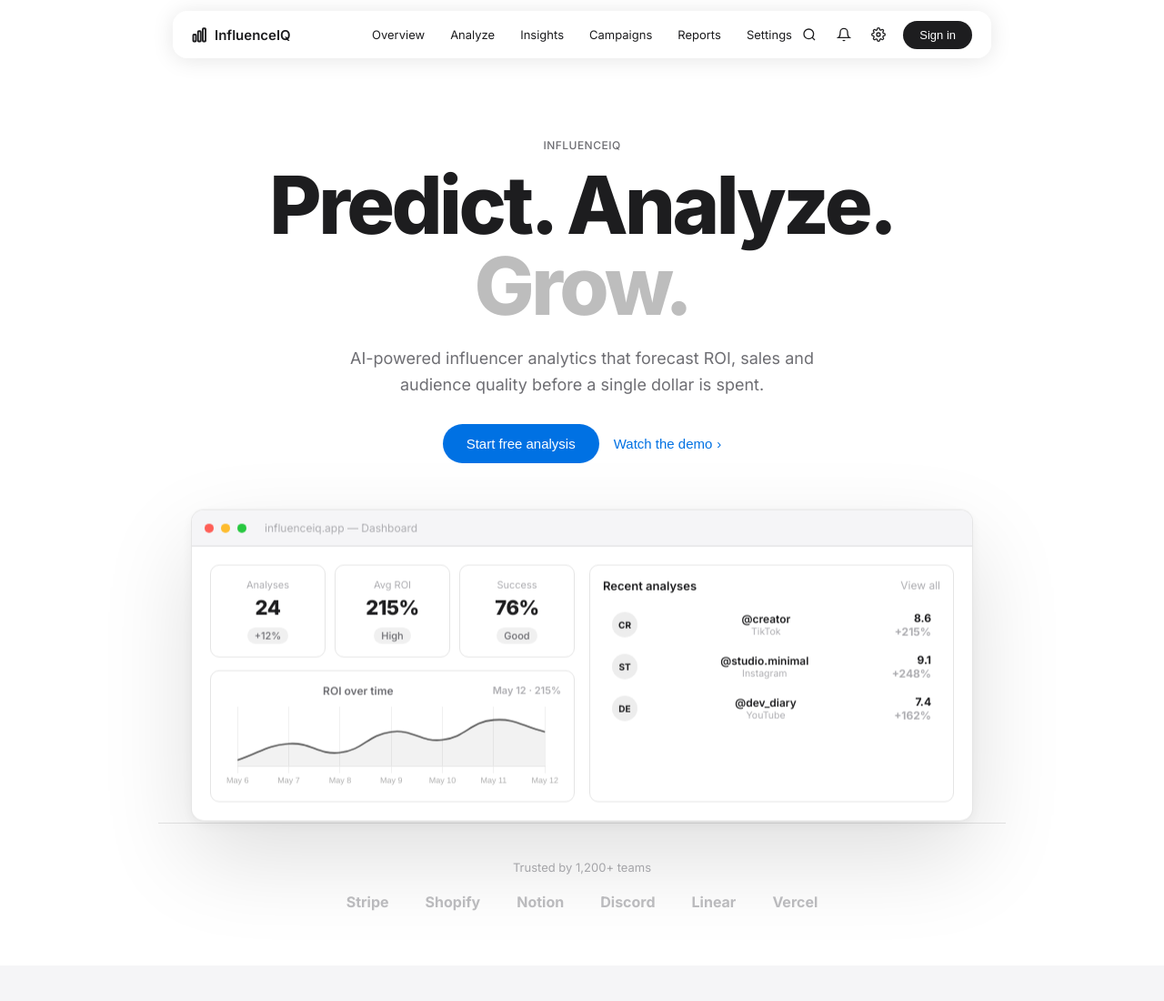
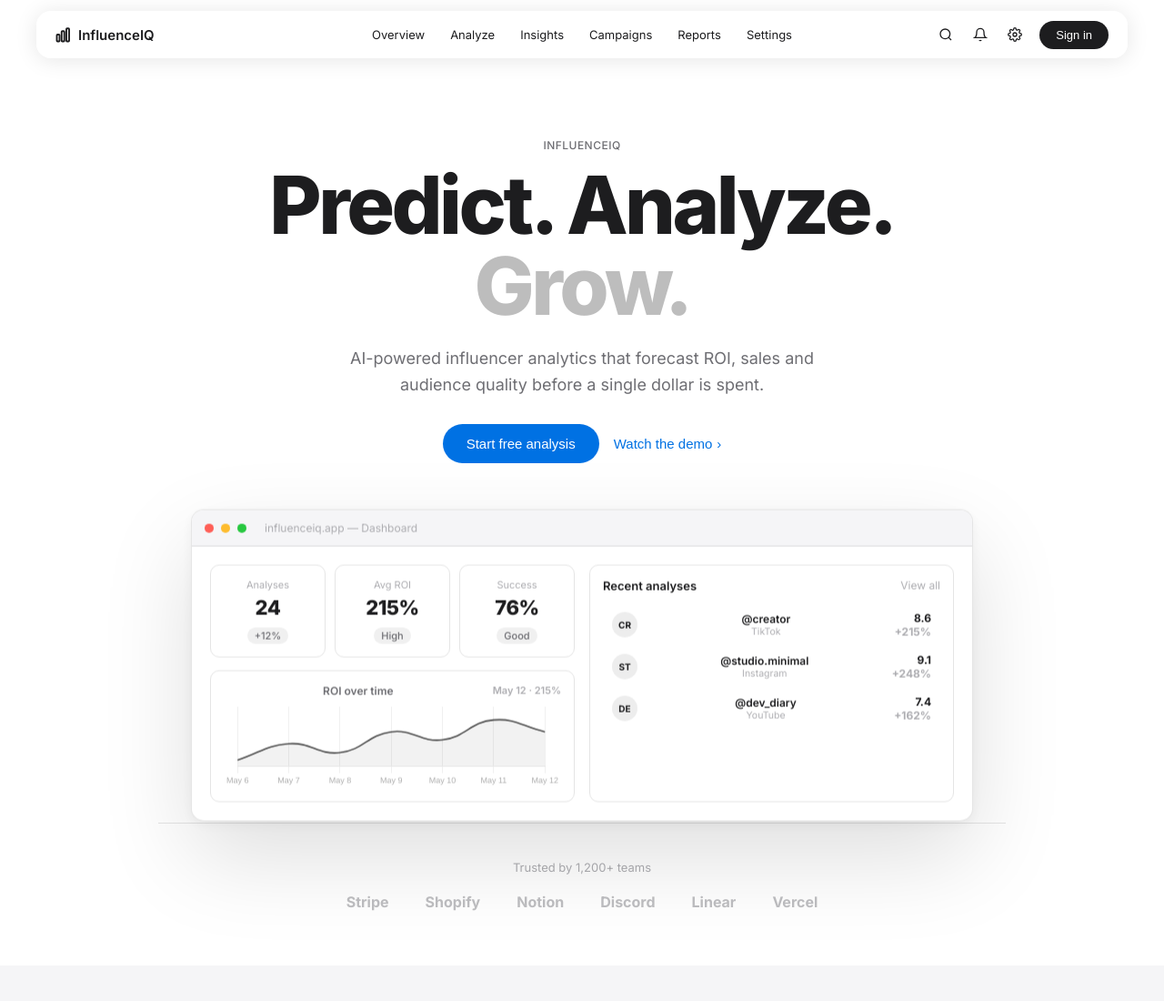
Before and after one commit to Kostazus/InfluenceIQ, a plain HTML site: page frontend/templates/index.html in a window 1280 px wide. Shown: the top 1100 px of the page at 91% size. Drawn offline with nearby package versions, Linux system fonts and the light colour scheme; no server answers.

Commit message:
Navbar full width on desktop

```diff
--- a/frontend/templates/index.html
+++ b/frontend/templates/index.html
@@ -39,7 +39,7 @@ body { font-family: 'Inter', -apple-system, BlinkMacSystemFont, sans-serif; back
 .nav {
   pointer-events: all;
   height: var(--nav-h);
-  width: 100%; max-width: 900px;
+  width: 100%; max-width: calc(100% - 48px);
   background: rgba(255,255,255,.72);
   backdrop-filter: saturate(200%) blur(24px);
   -webkit-backdrop-filter: saturate(200%) blur(24px);
```
